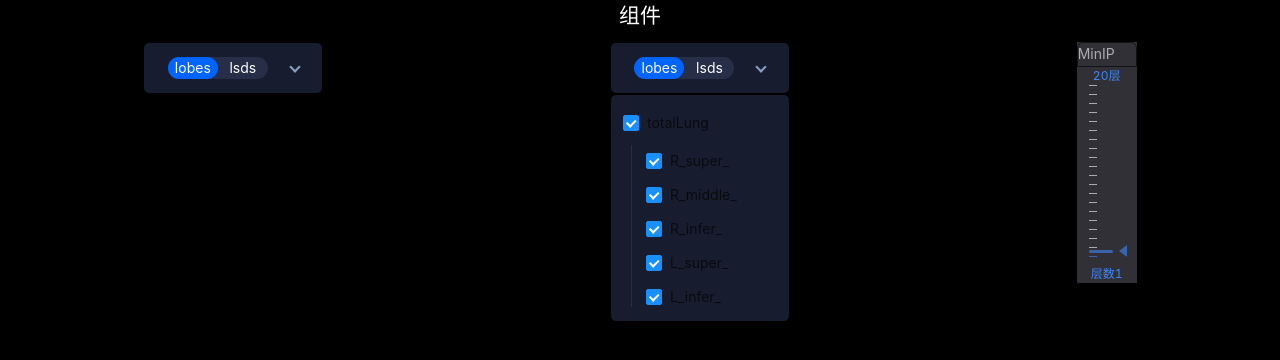
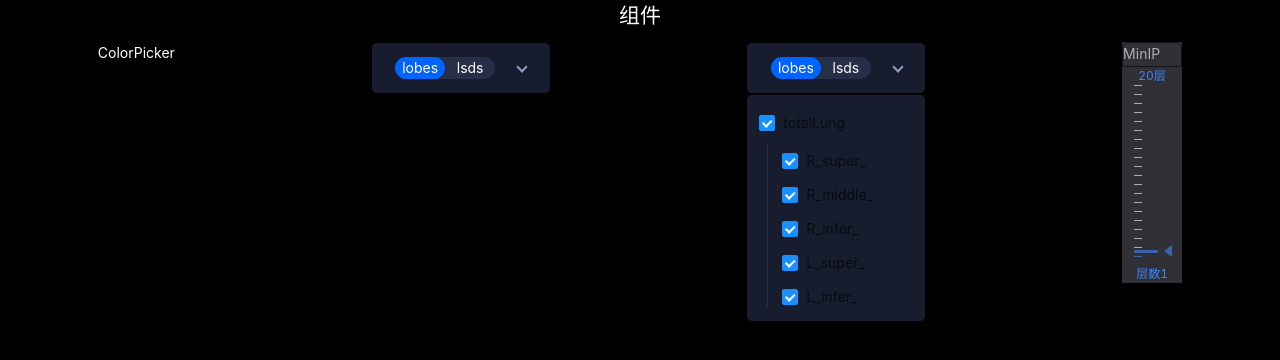
Before and after one commit to chenchenyuyu/DEMO, a React (Create React App) app in the folder app/: page /com in a window 1280 px wide. Shown: the top 360 px of the page. Built offline with nearby package versions, Linux system fonts and the light colour scheme; what react-three-fiber would draw is missing.

Commit message:
[MOD]commit colorPicker component temporarily

```diff
--- /dev/null
+++ b/app/src/components/colorPicker/index.jsx
@@ -0,0 +1,14 @@
+import React from 'react';
+
+import './index.less';
+
+
+const ColorPicker = () => {
+  return (
+    <div className="color-picker">
+      ColorPicker
+    </div>
+  );
+};
+
+export default ColorPicker;
--- /dev/null
+++ b/app/src/components/colorPicker/index.less
@@ -0,0 +1,3 @@
+.color-picker {
+
+}
--- a/app/src/pages/com/index.jsx
+++ b/app/src/pages/com/index.jsx
@@ -2,6 +2,8 @@ import React, { useState, useEffect } from 'react';
 import Slider from '../../components/slider/index';
 import SwitchTab from '../../components/switchTab/index';
 import CheckboxGroup from '../../components/checkboxGroup/index';
+import ColorPicker from '../../components/colorPicker/index';
+
 import { CT_LUNG_DATA } from '../../components/checkboxGroup/data';
 
 import './index.less';
@@ -58,6 +60,7 @@ const Com = () => {
     <div className="com" style={{ color: '#fff' }}>
       <h2 style={{ textAlign: 'center', color: '#fff' }}>组件</h2>
       <div className="content" style={{ display: 'flex', flexDirection: 'row', justifyContent: 'space-around'}}>
+        <ColorPicker />
         <div>
           <SwitchTab showTab={showTab0} toggleArrowTab={() => setShowTab0(!showTab0)}/>
         </div>
```
